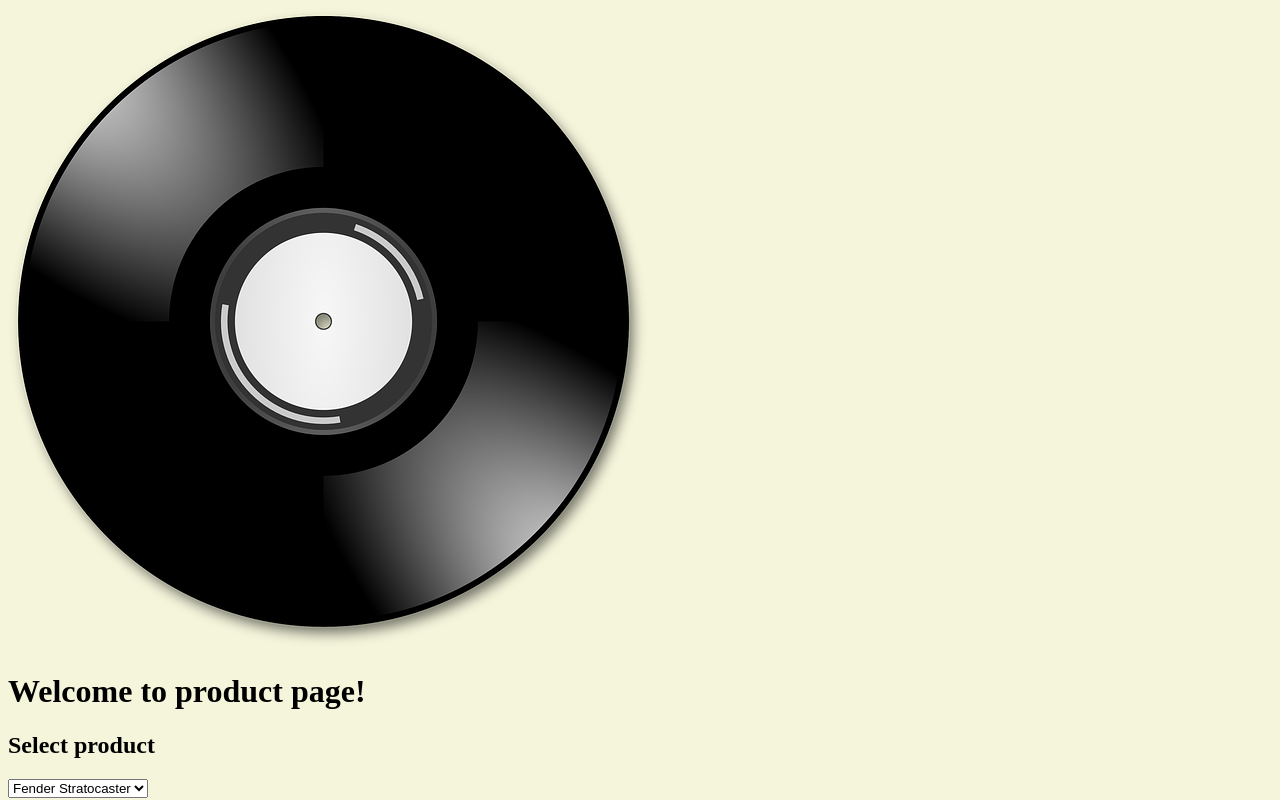
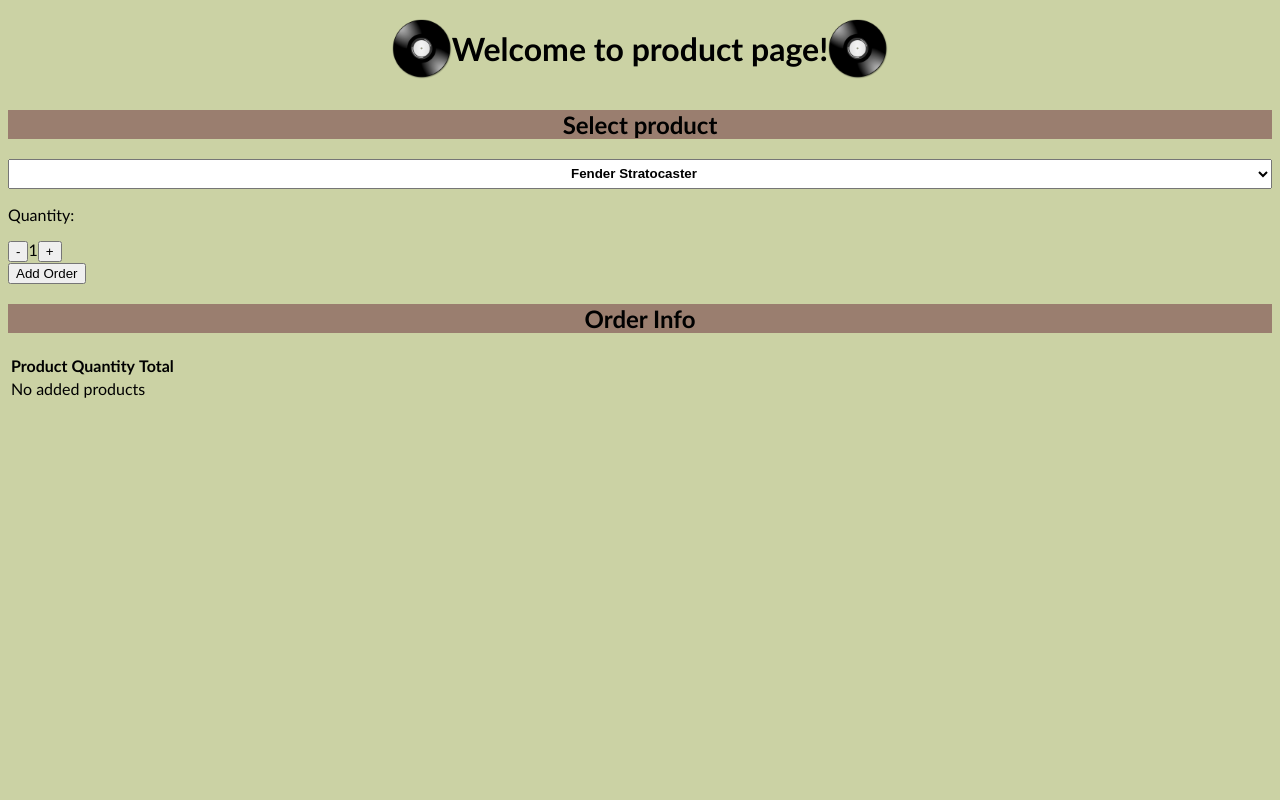
Before and after one commit to Kikkoust/component-assignment, a React (Vite) app in the folder comp-assign/: page / in a window 1280 px wide. Shown: the top 800 px of the page. Built offline with nearby package versions, Linux system fonts and the light colour scheme.

Commit message:
Productille ja orderinfolle lisätty css.

```diff
--- a/comp-assign/src/App.css
+++ /dev/null
@@ -1,3 +0,0 @@
-.appi{
-  background-color: aquamarine;
-}
--- a/comp-assign/src/App.jsx
+++ b/comp-assign/src/App.jsx
@@ -1,8 +1,5 @@
 import { useState } from 'react'
 import logo from './assets/disc-32390_640.png'
-import viteLogo from '/vite.svg'
-
-
 
 
 function App() {
@@ -27,6 +24,7 @@ function Header() {
     <div className="header">
       <img src={logo} alt="logo" />
       <h1>Welcome to product page!</h1>
+      <img src={logo} alt="logo" />
 
     </div>
   );
@@ -58,7 +56,7 @@ function SelectProduct({ addOrder }) {
 
   return (
     <>
-      <div>
+      <div className="product">
         <h2>Select product</h2>
         <select
           value={selectedProd}
@@ -85,8 +83,8 @@ function SelectProduct({ addOrder }) {
 
 function OrderInfo({ orders }) {
   return (
-    <div>
-      <h1>Order Info</h1>
+    <div className="orderinfo">
+      <h2>Order Info</h2>
       <table>
         <thead>
           <tr>
--- a/comp-assign/src/index.css
+++ b/comp-assign/src/index.css
@@ -1,11 +1,38 @@
 body{
-  background-color: beige;
+  background-color: #CBD2A4;
+  font-family: 'Gill Sans', 'Gill Sans MT', Calibri, 'Trebuchet MS', sans-serif;
 }
 
 .header{
+  display: flex;
   color: black;
+  align-items: center;
+  justify-content: center;
 }
 
-.product{
+.header img{
+  max-width: 60px;
+}
+
+
+
+.orderinfo h2{
+  display: flex;
+  background-color: #9A7E6F;
+  justify-content: center;
+
+}
+.product h2{
+  display: flex;
   color: black;
+  background-color: #9A7E6F;
+  justify-content: center;
 }
+
+.product select{
+  display: flex;
+  width: 100%;
+  text-align: center;
+  font-weight: bold;
+  height: 30px;
+}
```
